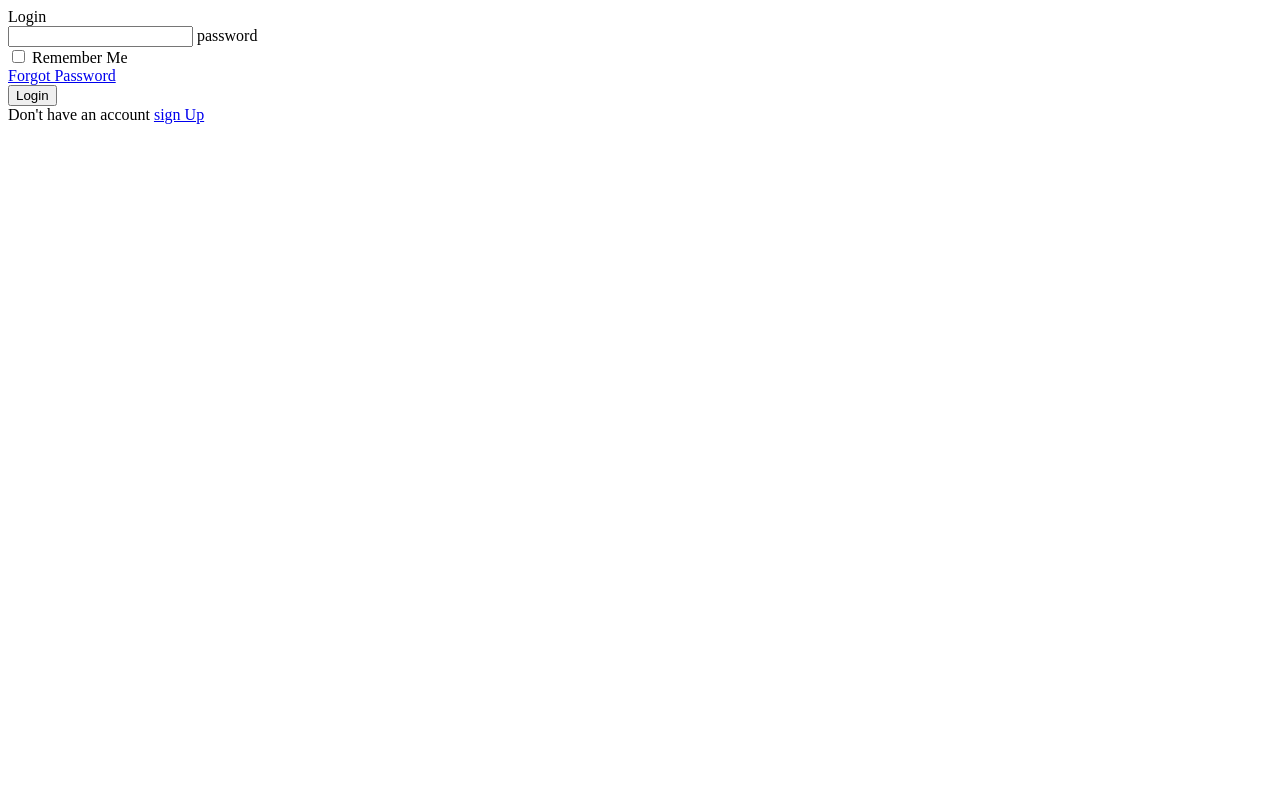
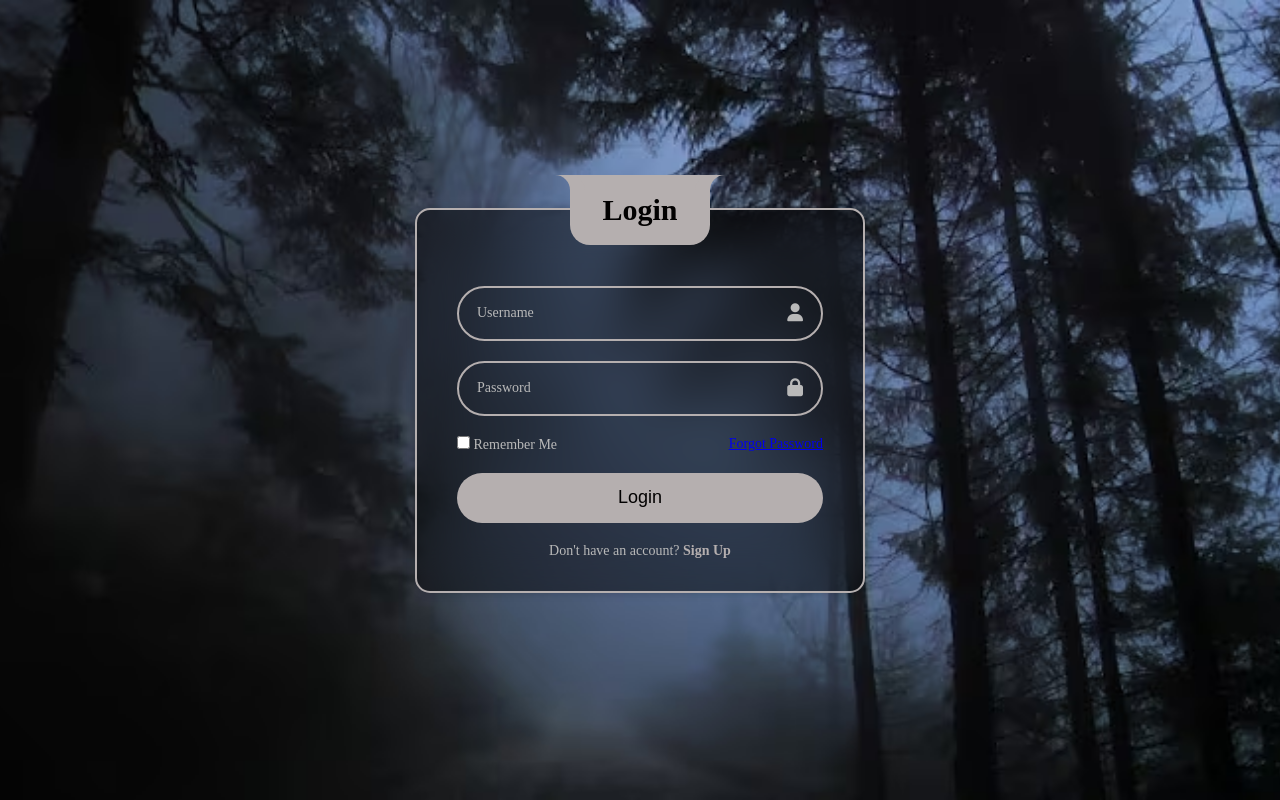
Before and after one commit to Rajaabpro/Glassify-Form, a plain HTML site: page index.html in a window 1280 px wide. Drawn offline with Linux system fonts and the light colour scheme.

Commit message:
Refactor login form structure and styles for improved usability and aesthetics

```diff
--- a/index.html
+++ b/index.html
@@ -1,37 +1,53 @@
 <!DOCTYPE html>
 <html lang="en">
   <head>
-    <meta charset="UTF-8">
-    <meta name="viewport" content="width=device-width, initial-scale=1.0">
+    <meta charset="UTF-8" />
+    <meta name="viewport" content="width=device-width, initial-scale=1.0" />
     <title>Login Form</title>
-    <link rel="styesheet" href="style.css">
-    <link rel="styesheet" href="https://cdnjs.cloudflare.com/ajax/libs/font-awesome/6.7.2/css/all.min.css">
+    <link rel="stylesheet" href="style.css" />
+    <link
+      rel="stylesheet"
+      href="https://cdnjs.cloudflare.com/ajax/libs/font-awesome/6.7.2/css/all.min.css"
+    />
   </head>
   <body>
     <div class="container">
-        <div class="login_container">
+      <div class="login-container">
         <div class="login_title">
           <span>Login</span>
         </div>
+
         <div class="input_wrapper">
-                <input type="password" id="pass" class="input_field" required>
-                <label for="pass" class="lable">password</label>
+          <input type="text" id="username" class="input_field" required />
+          <label for="username" class="label">Username</label>
+          <i class="fa-solid fa-user icon"></i>
+        </div>
+
+
+        <div class="input_wrapper">
+          <input type="password" id="pass" class="input_field" required />
+          <label for="pass" class="label">Password</label>
           <i class="fa-solid fa-lock icon"></i>
         </div>
+
+
         <div class="remember-forgot">
           <div class="remember-me">
-                    <input type="checkbox" id="remember">
+            <input type="checkbox" id="remember" />
             <label for="remember">Remember Me</label>
           </div>
           <div class="forgot">
             <a href="#">Forgot Password</a>
           </div>
         </div>
+
         <div class="divinputwrapper">
-                <input type="submit" class="input-submit" value="Login">
+          <input type="submit" class="input-submit" value="Login" />
         </div>
+
+
         <div class="signup">
-                <span>Don't have an account <a href="#">sign Up</a></span>
+          <span>Don't have an account? <a href="#">Sign Up</a></span>
         </div>
       </div>
     </div>
--- a/style.css
+++ b/style.css
@@ -1,24 +1,180 @@
-*{
+
+* {
     padding: 0;
     margin: 0;
     box-sizing: border-box;
   }
+
+
   :root {
     --second-color: #b9b9b9;
-    --primary-color:#b5afaf;
-    --black-color:#020101;
-
+    --primary-color: #b5afaf;
+    --black-color: #020101;
   }
-body {
-    background-position: center;
-    background-image:url(hq720.avif);
-    background-repeat: no-repeat;
-    background-size: cover ;
-    background-attachment: fixed;
 
 
+  body {
+    background-image: url("web.jpeg");
+    background-position: center;
+    background-repeat: no-repeat;
+    background-size: cover;
+    background-attachment: fixed;
   }
-a{
+
+  .container {
+    display: flex;
+    width: 100%;
+    min-height: 100vh;
+    justify-content: center;
+    align-items: center;
+  }
+
+
+  .login-container {
+    position: relative;
+    backdrop-filter: blur(25px);
+    width: 450px;
+    border: 2px solid var(--primary-color);
+    padding: 3.5rem 2.5rem 2rem 2.5rem;
+    border-radius: 15px;
+    box-shadow: 0px 0px 10px rgba(0, 0, 0, 0.2);
     color: var(--second-color);
+    background: rgba(0, 0, 0, 0.5);
+  }
+
+
+  .login_title {
+    position: absolute;
+    left: 50%;
+    top: -35px;
+    transform: translate(-50%);
+    display: flex;
+    justify-content: center;
+    align-items: center;
+    width: 140px;
+    background-color: var(--primary-color);
+    border-radius: 0 0 20px 20px;
+    height: 70px;
+  }
+
+  .login_title span {
+    color: var(--black-color);
+    font-size: 30px;
+    font-weight: bold;
+  }
+
+
+  .login_title::before,
+  .login_title::after {
+    content: "";
+    position: absolute;
+    top: 0;
+    width: 30px;
+    height: 30px;
+    background: transparent;
+  }
+
+  .login_title::before {
+    left: -30px;
+    border-top-right-radius: 50%;
+    box-shadow: 15px 0 0 0 var(--primary-color);
+  }
+
+  .login_title::after {
+    right: -30px;
+    border-top-left-radius: 50%;
+    box-shadow: -15px 0 0 0 var(--primary-color);
+  }
+
+
+  .input_wrapper {
+    position: relative;
+    display: flex;
+    flex-direction: column;
+    margin: 20px 0;
+  }
+
+  .input_field {
+    width: 100%;
+    font-size: 16px;
+    height: 55px;
+    color: var(--second-color);
+    background: transparent;
+    padding-inline: 20px 54px;
+    border-radius: 30px;
+    border: 2px solid var(--primary-color);
+    outline: none;
+  }
+
+
+  .label {
+    position: absolute;
+    top: 50%;
+    left: 20px;
+    transform: translateY(-50%);
+    font-size: 14px;
+    color: var(--second-color);
+    transition: 0.3s;
+  }
+
+
+  .icon {
+    position: absolute;
+    right: 20px;
+    top: 50%;
+    transform: translateY(-50%);
+    color: var(--second-color);
+    font-size: 18px;
+  }
+
+  .input_field:focus + .label,
+  .input_field:valid + .label {
+    top: 10px;
+    font-size: 12px;
+    color: var(--primary-color);
+  }
+
+  .remember-forgot {
+    display: flex;
+    justify-content: space-between;
+    font-size: 14px;
+    color: var(--second-color);
+  }
+
+  .divinputwrapper {
+    text-align: center;
+    margin-top: 20px;
+  }
+
+  .input-submit {
+    width: 100%;
+    height: 50px;
+    border-radius: 25px;
+    border: none;
+    font-size: 18px;
+    color: var(--black-color);
+    background-color: var(--primary-color);
+    cursor: pointer;
+    transition: 0.3s;
+  }
+
+  .input-submit:hover {
+    background-color: #9e9999;
+  }
+
+
+  .signup {
+    text-align: center;
+    margin-top: 20px;
+    font-size: 14px;
+  }
+
+  .signup a {
+    color: var(--primary-color);
     text-decoration: none;
+    font-weight: bold;
   }
+
+  .signup a:hover {
+    text-decoration: underline;
+  }
```
Also changed, not shown: web.jpeg (renamed from hq720.avif). Lines whose indentation alone changed are shown as unchanged.
